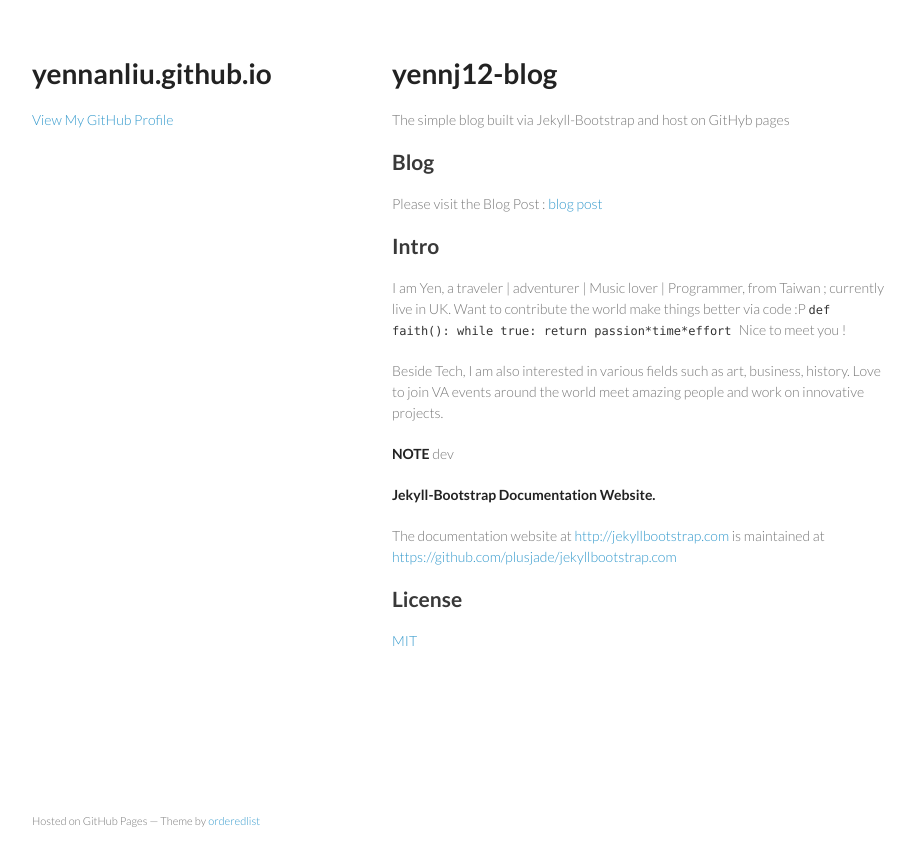
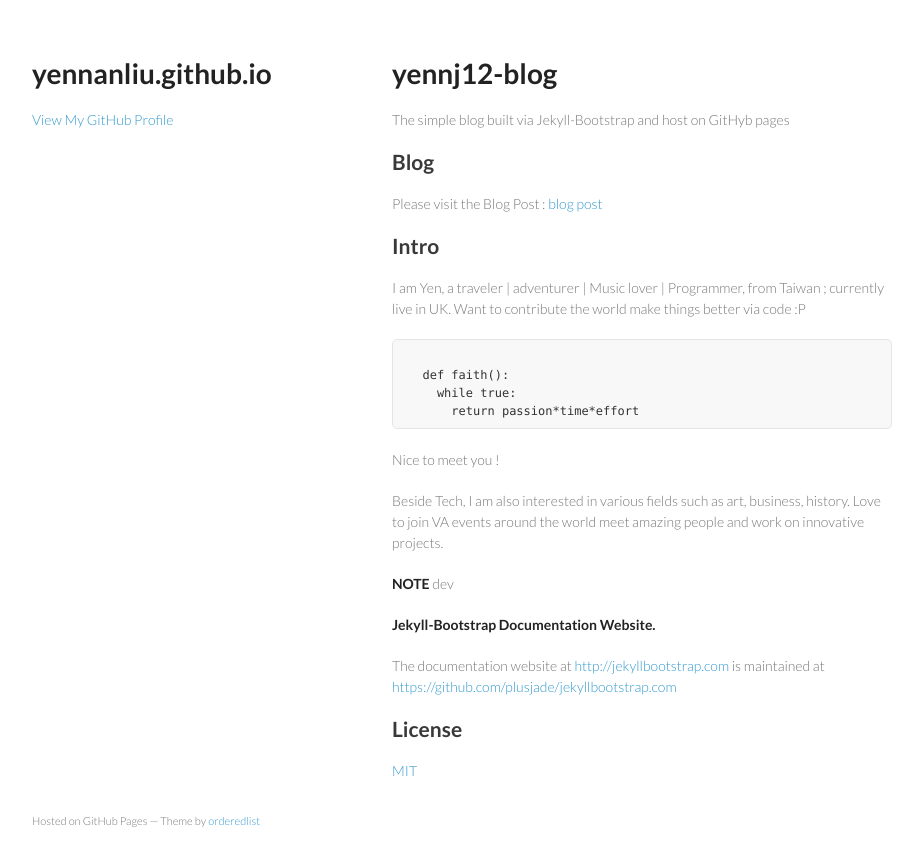
Before and after one commit to yennanliu/yen_blog_Jeklly, a Jekyll site: the page index.html, which Jekyll copies as it is, in a window 1280 px wide. Shown: the top 866 px of the page, without its empty margins (178-1101 px from the left). Built offline with Jekyll 4.4.1, drawn with Linux system fonts in a browser that asks for light colours.

Commit message:
fix code layout

```diff
--- a/index.html
+++ b/index.html
@@ -39,12 +39,11 @@
 <a name="Intro" class="anchor" href="#Intro"><span class="octicon octicon-link"></span></a>Intro</h2>
 
 <p>I am Yen, a traveler | adventurer | Music lover | Programmer, from Taiwan ; currently live in UK. Want to contribute the world make things better via code :P
-<code>
+<pre><code class="language-python" data-lang="python">
   def faith():
     while true:
       return passion*time*effort
-
-</code>
+</code></pre>
 
 Nice to meet you !</p>
 
```
